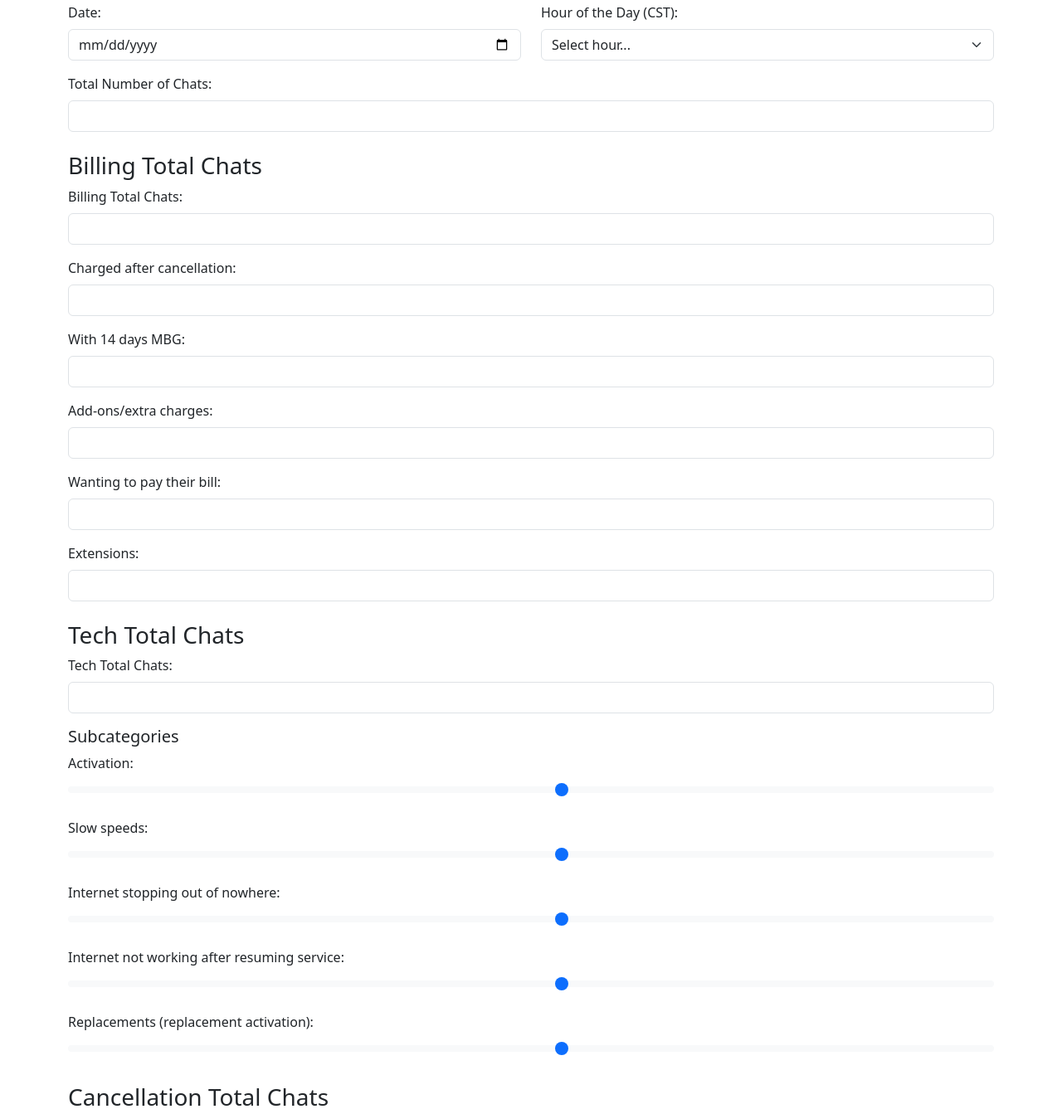
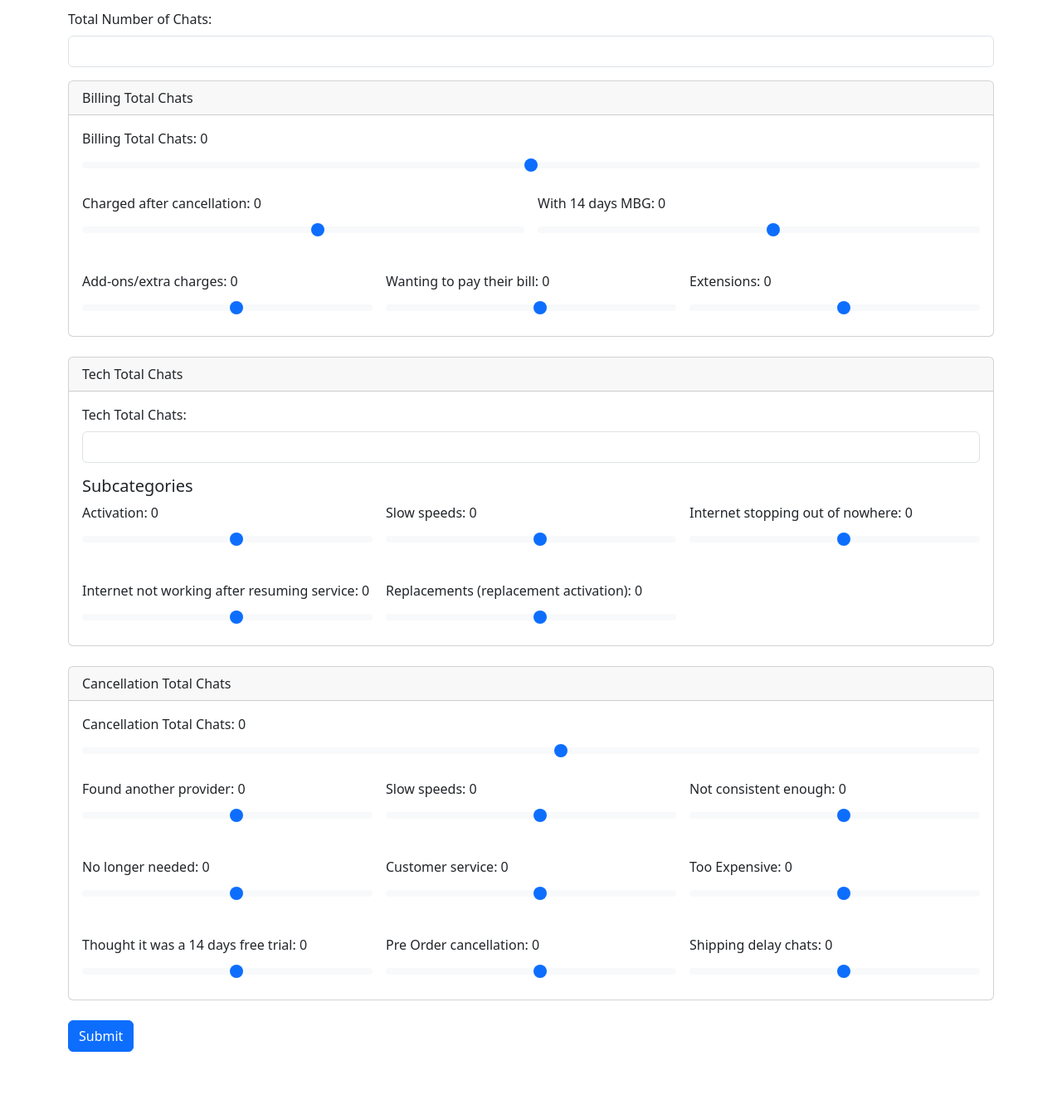
Before and after one commit to JDGAFJD/Hourly-Reports, a plain HTML site: page index.html in a window 1280 px wide. Shown: the part 203-1546 px from the top of the page at 83% size. After the commit the page ends 1519 px from the top, so only its background shows below. Drawn offline with nearby package versions, Linux system fonts and the light colour scheme.

Commit message:
Update index.html

```diff
--- a/index.html
+++ b/index.html
@@ -13,10 +13,11 @@
 <body>
   <div class="container my-5">
     <h1 class="text-center mb-4">Hourly Reporting Form</h1>
-    <form id="myForm" action="https://script.google.com/macros/s/AKfycbzSYrQUOgn8c0iZkoVF0x6sdjRCPfk7fGbb29E2CagyOVYE6b3vcvm7E9j1Lkp5EQp4/exec" method="post">
+    <form id="myForm" action="https://script.google.com/macros/s/YOUR_SCRIPT_ID_HERE/exec" method="post">
 
-      <!-- Agent Selection -->
-      <div class="mb-3">
+      <!-- Agent Selection and Date/Hour -->
+      <div class="row g-3 mb-4">
+        <div class="col-md-4">
           <label for="agentName" class="form-label">Name of the Agent:</label>
           <select class="form-select" id="agentName" name="agentName" required>
             <option value="">Select an agent...</option>
@@ -28,16 +29,20 @@
             <option value="Agent6">Agent6</option>
             <option value="Agent7">Agent7</option>
             <option value="Agent8">Agent8</option>
+            <option value="Agent9">Agent9</option>
+            <option value="Agent10">Agent10</option>
+            <option value="Agent11">Agent11</option>
+            <option value="Agent12">Agent12</option>
+            <option value="Agent13">Agent13</option>
+            <option value="Agent14">Agent14</option>
+            <option value="Agent15">Agent15</option>
           </select>
         </div>
-
-      <!-- Date and Hour Selection -->
-      <div class="mb-3 row">
-        <div class="col-md-6">
+        <div class="col-md-4">
           <label for="reportDate" class="form-label">Date:</label>
           <input type="date" class="form-control" id="reportDate" name="reportDate" required />
         </div>
-        <div class="col-md-6">
+        <div class="col-md-4">
           <label for="hour" class="form-label">Hour of the Day (CST):</label>
           <select class="form-select" id="hour" name="hour" required>
             <option value="">Select hour...</option>
@@ -70,136 +75,241 @@
         </div>
       </div>
 
-      <!-- Total Chats -->
       <div class="mb-3">
         <label for="totalChats" class="form-label">Total Number of Chats:</label>
         <input type="number" class="form-control" id="totalChats" name="totalChats" required />
       </div>
 
       <!-- Billing Category -->
-      <h3 class="mt-4">Billing Total Chats</h3>
+      <div class="card mb-4">
+        <div class="card-header">Billing Total Chats</div>
+        <div class="card-body">
           <div class="mb-3">
-        <label for="billingTotal" class="form-label">Billing Total Chats:</label>
-        <input type="number" class="form-control" id="billingTotal" name="billingTotal" required />
+            <label for="billingTotal" class="form-label">
+              Billing Total Chats: <output id="billingTotalOutput">0</output>
+            </label>
+            <input type="range" class="form-range" id="billingTotal" name="billingTotal" min="0" max="100"
+              oninput="billingTotalOutput.value = this.value" required />
           </div>
-      <div class="mb-3">
-        <label for="chargedAfterCancelation" class="form-label">Charged after cancellation:</label>
-        <input type="number" class="form-control" id="chargedAfterCancelation" name="chargedAfterCancelation" required />
+          <div class="row g-3">
+            <div class="col-md-6">
+              <label for="chargedAfterCancelation" class="form-label">
+                Charged after cancellation: <output id="chargedAfterCancelationOutput">0</output>
+              </label>
+              <input type="range" class="form-range" id="chargedAfterCancelation" name="chargedAfterCancelation" min="0" max="15"
+                oninput="chargedAfterCancelationOutput.value = this.value" required />
             </div>
-      <div class="mb-3">
-        <label for="with14DaysMBG" class="form-label">With 14 days MBG:</label>
-        <input type="number" class="form-control" id="with14DaysMBG" name="with14DaysMBG" required />
+            <div class="col-md-6">
+              <label for="with14DaysMBG" class="form-label">
+                With 14 days MBG: <output id="with14DaysMBGOutput">0</output>
+              </label>
+              <input type="range" class="form-range" id="with14DaysMBG" name="with14DaysMBG" min="0" max="15"
+                oninput="with14DaysMBGOutput.value = this.value" required />
             </div>
-      <div class="mb-3">
-        <label for="addOnsExtraCharges" class="form-label">Add-ons/extra charges:</label>
-        <input type="number" class="form-control" id="addOnsExtraCharges" name="addOnsExtraCharges" required />
           </div>
-      <div class="mb-3">
-        <label for="wantingToPayBill" class="form-label">Wanting to pay their bill:</label>
-        <input type="number" class="form-control" id="wantingToPayBill" name="wantingToPayBill" required />
+          <div class="row g-3 mt-3">
+            <div class="col-md-4">
+              <label for="addOnsExtraCharges" class="form-label">
+                Add-ons/extra charges: <output id="addOnsExtraChargesOutput">0</output>
+              </label>
+              <input type="range" class="form-range" id="addOnsExtraCharges" name="addOnsExtraCharges" min="0" max="15"
+                oninput="addOnsExtraChargesOutput.value = this.value" required />
             </div>
-      <div class="mb-3">
-        <label for="extensions" class="form-label">Extensions:</label>
-        <input type="number" class="form-control" id="extensions" name="extensions" required />
+            <div class="col-md-4">
+              <label for="wantingToPayBill" class="form-label">
+                Wanting to pay their bill: <output id="wantingToPayBillOutput">0</output>
+              </label>
+              <input type="range" class="form-range" id="wantingToPayBill" name="wantingToPayBill" min="0" max="15"
+                oninput="wantingToPayBillOutput.value = this.value" required />
+            </div>
+            <div class="col-md-4">
+              <label for="extensions" class="form-label">
+                Extensions: <output id="extensionsOutput">0</output>
+              </label>
+              <input type="range" class="form-range" id="extensions" name="extensions" min="0" max="15"
+                oninput="extensionsOutput.value = this.value" required />
+            </div>
+          </div>
+        </div>
       </div>
 
       <!-- Tech Category -->
-      <h3 class="mt-4">Tech Total Chats</h3>
+      <div class="card mb-4">
+        <div class="card-header">Tech Total Chats</div>
+        <div class="card-body">
           <div class="mb-3">
             <label for="techTotalChats" class="form-label">Tech Total Chats:</label>
             <input type="number" class="form-control" id="techTotalChats" name="techTotalChats" required />
           </div>
           <h5>Subcategories</h5>
-      <div class="mb-3">
-        <label for="activation" class="form-label">Activation:</label>
-        <input type="range" class="form-range" id="activation" name="activation" min="0" max="15" />
+          <div class="row g-3">
+            <div class="col-md-4">
+              <label for="activation" class="form-label">
+                Activation: <output id="activationOutput">0</output>
+              </label>
+              <input type="range" class="form-range" id="activation" name="activation" min="0" max="15"
+                oninput="activationOutput.value = this.value" />
             </div>
-      <div class="mb-3">
-        <label for="slowSpeeds" class="form-label">Slow speeds:</label>
-        <input type="range" class="form-range" id="slowSpeeds" name="slowSpeeds" min="0" max="15" />
+            <div class="col-md-4">
+              <label for="slowSpeeds" class="form-label">
+                Slow speeds: <output id="slowSpeedsOutput">0</output>
+              </label>
+              <input type="range" class="form-range" id="slowSpeeds" name="slowSpeeds" min="0" max="15"
+                oninput="slowSpeedsOutput.value = this.value" />
             </div>
-      <div class="mb-3">
-        <label for="internetStopping" class="form-label">Internet stopping out of nowhere:</label>
-        <input type="range" class="form-range" id="internetStopping" name="internetStopping" min="0" max="15" />
+            <div class="col-md-4">
+              <label for="internetStopping" class="form-label">
+                Internet stopping out of nowhere: <output id="internetStoppingOutput">0</output>
+              </label>
+              <input type="range" class="form-range" id="internetStopping" name="internetStopping" min="0" max="15"
+                oninput="internetStoppingOutput.value = this.value" />
             </div>
-      <div class="mb-3">
-        <label for="notWorkingAfterResuming" class="form-label">Internet not working after resuming service:</label>
-        <input type="range" class="form-range" id="notWorkingAfterResuming" name="notWorkingAfterResuming" min="0" max="15" />
           </div>
-      <div class="mb-3">
-        <label for="replacements" class="form-label">Replacements (replacement activation):</label>
-        <input type="range" class="form-range" id="replacements" name="replacements" min="0" max="15" />
+          <div class="row g-3 mt-3">
+            <div class="col-md-4">
+              <label for="notWorkingAfterResuming" class="form-label">
+                Internet not working after resuming service: <output id="notWorkingAfterResumingOutput">0</output>
+              </label>
+              <input type="range" class="form-range" id="notWorkingAfterResuming" name="notWorkingAfterResuming" min="0" max="15"
+                oninput="notWorkingAfterResumingOutput.value = this.value" />
+            </div>
+            <div class="col-md-4">
+              <label for="replacements" class="form-label">
+                Replacements (replacement activation): <output id="replacementsOutput">0</output>
+              </label>
+              <input type="range" class="form-range" id="replacements" name="replacements" min="0" max="15"
+                oninput="replacementsOutput.value = this.value" />
+            </div>
+          </div>
+        </div>
       </div>
 
       <!-- Cancellation Category -->
-      <h3 class="mt-4">Cancellation Total Chats</h3>
+      <div class="card mb-4">
+        <div class="card-header">Cancellation Total Chats</div>
+        <div class="card-body">
           <div class="mb-3">
-        <label for="cancellationTotalChats" class="form-label">Cancellation Total Chats:</label>
-        <input type="range" class="form-range" id="cancellationTotalChats" name="cancellationTotalChats" min="0" max="15" />
+            <label for="cancellationTotalChats" class="form-label">
+              Cancellation Total Chats: <output id="cancellationTotalChatsOutput">0</output>
+            </label>
+            <input type="range" class="form-range" id="cancellationTotalChats" name="cancellationTotalChats" min="0" max="15"
+              oninput="cancellationTotalChatsOutput.value = this.value" />
           </div>
-      <div class="mb-3">
-        <label for="foundAnotherProvider" class="form-label">Found another provider:</label>
-        <input type="range" class="form-range" id="foundAnotherProvider" name="foundAnotherProvider" min="0" max="15" />
+          <div class="row g-3">
+            <div class="col-md-4">
+              <label for="foundAnotherProvider" class="form-label">
+                Found another provider: <output id="foundAnotherProviderOutput">0</output>
+              </label>
+              <input type="range" class="form-range" id="foundAnotherProvider" name="foundAnotherProvider" min="0" max="15"
+                oninput="foundAnotherProviderOutput.value = this.value" />
             </div>
-      <div class="mb-3">
-        <label for="slowSpeedsCancel" class="form-label">Slow speeds:</label>
-        <input type="range" class="form-range" id="slowSpeedsCancel" name="slowSpeedsCancel" min="0" max="15" />
+            <div class="col-md-4">
+              <label for="slowSpeedsCancel" class="form-label">
+                Slow speeds: <output id="slowSpeedsCancelOutput">0</output>
+              </label>
+              <input type="range" class="form-range" id="slowSpeedsCancel" name="slowSpeedsCancel" min="0" max="15"
+                oninput="slowSpeedsCancelOutput.value = this.value" />
             </div>
-      <div class="mb-3">
-        <label for="notConsistentEnough" class="form-label">Not consistent enough:</label>
-        <input type="range" class="form-range" id="notConsistentEnough" name="notConsistentEnough" min="0" max="15" />
+            <div class="col-md-4">
+              <label for="notConsistentEnough" class="form-label">
+                Not consistent enough: <output id="notConsistentEnoughOutput">0</output>
+              </label>
+              <input type="range" class="form-range" id="notConsistentEnough" name="notConsistentEnough" min="0" max="15"
+                oninput="notConsistentEnoughOutput.value = this.value" />
             </div>
-      <div class="mb-3">
-        <label for="noLongerNeeded" class="form-label">No longer needed:</label>
-        <input type="range" class="form-range" id="noLongerNeeded" name="noLongerNeeded" min="0" max="15" />
           </div>
-      <div class="mb-3">
-        <label for="customerService" class="form-label">Customer service:</label>
-        <input type="range" class="form-range" id="customerService" name="customerService" min="0" max="15" />
+          <div class="row g-3 mt-3">
+            <div class="col-md-4">
+              <label for="noLongerNeeded" class="form-label">
+                No longer needed: <output id="noLongerNeededOutput">0</output>
+              </label>
+              <input type="range" class="form-range" id="noLongerNeeded" name="noLongerNeeded" min="0" max="15"
+                oninput="noLongerNeededOutput.value = this.value" />
             </div>
-      <div class="mb-3">
-        <label for="tooExpensive" class="form-label">Too Expensive:</label>
-        <input type="range" class="form-range" id="tooExpensive" name="tooExpensive" min="0" max="15" />
+            <div class="col-md-4">
+              <label for="customerService" class="form-label">
+                Customer service: <output id="customerServiceOutput">0</output>
+              </label>
+              <input type="range" class="form-range" id="customerService" name="customerService" min="0" max="15"
+                oninput="customerServiceOutput.value = this.value" />
             </div>
-      <div class="mb-3">
-        <label for="thought14DaysFreeTrial" class="form-label">Thought it was a 14 days free trial:</label>
-        <input type="range" class="form-range" id="thought14DaysFreeTrial" name="thought14DaysFreeTrial" min="0" max="15" />
+            <div class="col-md-4">
+              <label for="tooExpensive" class="form-label">
+                Too Expensive: <output id="tooExpensiveOutput">0</output>
+              </label>
+              <input type="range" class="form-range" id="tooExpensive" name="tooExpensive" min="0" max="15"
+                oninput="tooExpensiveOutput.value = this.value" />
             </div>
-      <div class="mb-3">
-        <label for="preOrderCancellation" class="form-label">Pre Order cancellation:</label>
-        <input type="range" class="form-range" id="preOrderCancellation" name="preOrderCancellation" min="0" max="15" />
+          </div>
+          <div class="row g-3 mt-3">
+            <div class="col-md-4">
+              <label for="thought14DaysFreeTrial" class="form-label">
+                Thought it was a 14 days free trial: <output id="thought14DaysFreeTrialOutput">0</output>
+              </label>
+              <input type="range" class="form-range" id="thought14DaysFreeTrial" name="thought14DaysFreeTrial" min="0" max="15"
+                oninput="thought14DaysFreeTrialOutput.value = this.value" />
+            </div>
+            <div class="col-md-4">
+              <label for="preOrderCancellation" class="form-label">
+                Pre Order cancellation: <output id="preOrderCancellationOutput">0</output>
+              </label>
+              <input type="range" class="form-range" id="preOrderCancellation" name="preOrderCancellation" min="0" max="15"
+                oninput="preOrderCancellationOutput.value = this.value" />
+            </div>
+            <div class="col-md-4">
+              <label for="shippingDelayChats" class="form-label">
+                Shipping delay chats: <output id="shippingDelayChatsOutput">0</output>
+              </label>
+              <input type="range" class="form-range" id="shippingDelayChats" name="shippingDelayChats" min="0" max="15"
+                oninput="shippingDelayChatsOutput.value = this.value" />
+            </div>
+          </div>
+        </div>
       </div>
 
-      <!-- Shipping Delay Chats -->
-      <div class="mb-3">
-        <label for="shippingDelayChats" class="form-label">Add shipping delay chats:</label>
-        <input type="range" class="form-range" id="shippingDelayChats" name="shippingDelayChats" min="0" max="15" />
-      </div>
-
-      <button type="submit" class="btn btn-primary mt-3">Submit</button>
+      <button type="submit" class="btn btn-primary">Submit</button>
     </form>
   </div>
 
   <!-- Bootstrap Modal for Submission Summary -->
-  <div class="modal fade" id="reportModal" tabindex="-1" aria-labelledby="reportModalLabel" aria-hidden="true">
-    <div class="modal-dialog">
+  <div
+    class="modal fade"
+    id="reportModal"
+    tabindex="-1"
+    aria-labelledby="reportModalLabel"
+    aria-hidden="true"
+  >
+    <div class="modal-dialog modal-lg">
       <div class="modal-content">
         <div class="modal-header">
           <h5 class="modal-title" id="reportModalLabel">Submission Summary</h5>
-          <button type="button" class="btn-close" data-bs-dismiss="modal" aria-label="Close"></button>
+          <button
+            type="button"
+            class="btn-close"
+            data-bs-dismiss="modal"
+            aria-label="Close"
+          ></button>
         </div>
         <div class="modal-body" id="modalSummary">
           <!-- Summary content will be injected here -->
         </div>
         <div class="modal-footer">
-          <button type="button" class="btn btn-secondary" data-bs-dismiss="modal">Submit Another Response</button>
+          <button
+            type="button"
+            class="btn btn-secondary"
+            data-bs-dismiss="modal"
+          >
+            Submit Another Response
+          </button>
         </div>
       </div>
     </div>
   </div>
 
   <!-- Bootstrap JS Bundle -->
-  <script src="https://cdn.jsdelivr.net/npm/bootstrap@5.3.0/dist/js/bootstrap.bundle.min.js"></script>
+  <script
+    src="https://cdn.jsdelivr.net/npm/bootstrap@5.3.0/dist/js/bootstrap.bundle.min.js"
+  ></script>
   <script src="index.js"></script>
 </body>
 </html>
```
Lines whose indentation alone changed are shown as unchanged.
